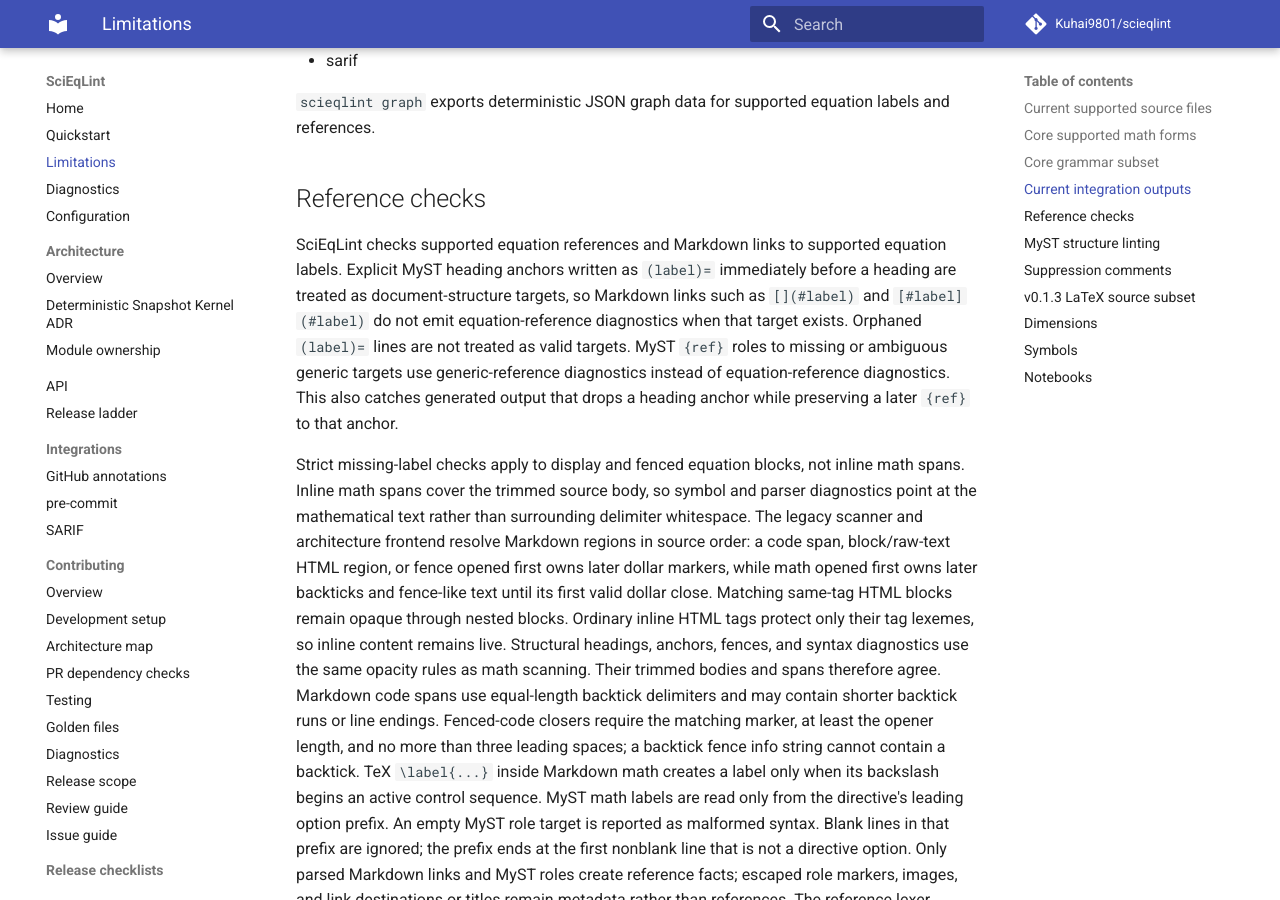
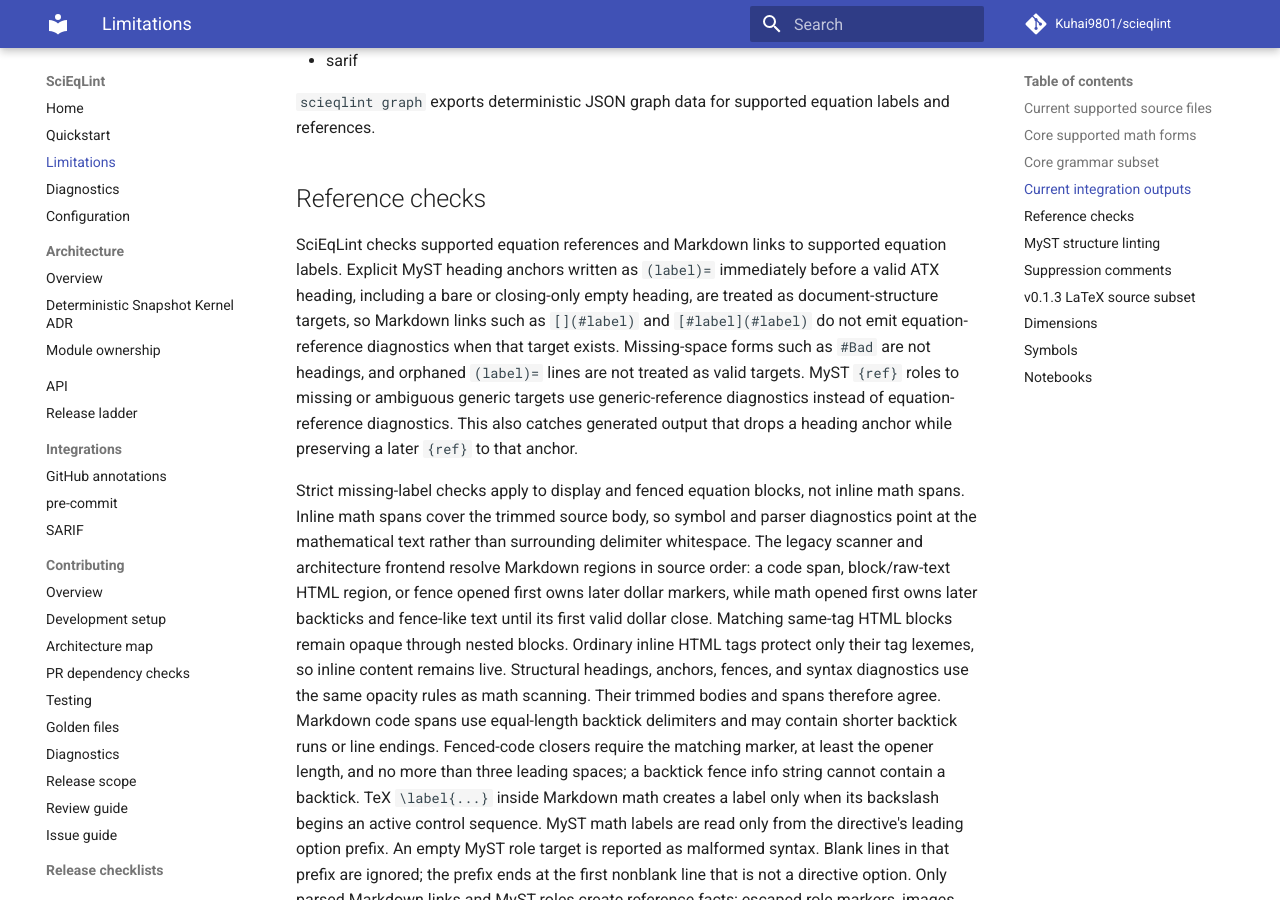
Before and after one commit to 1sgtpepper/scieqlint, an MkDocs documentation site: the page built from docs/limitations.md, in a window 1280 px wide and 900 px high, scrolled down 2191 px. Built offline with MkDocs 1.6.1 and Material for MkDocs 9.7.7, drawn with Linux system fonts in a browser that asks for light colours; comment, search, counter and statistics services are not loaded.

Commit message:
fix: align Markdown heading target semantics

```diff
--- a/docs/limitations.md
+++ b/docs/limitations.md
@@ -82,10 +82,12 @@ labels and references.
 
 SciEqLint checks supported equation references and Markdown links to supported
 equation labels. Explicit MyST heading anchors written as `(label)=` immediately
-before a heading are treated as document-structure targets, so Markdown links such
-as `[](#label)` and `[#label](#label)` do not emit equation-reference
-diagnostics when that target exists. Orphaned `(label)=` lines are not treated as
-valid targets. MyST `{ref}` roles to missing or ambiguous generic targets use
+before a valid ATX heading, including a bare or closing-only empty heading, are
+treated as document-structure targets, so Markdown links such as `[](#label)` and
+`[#label](#label)` do not emit equation-reference diagnostics when that target
+exists. Missing-space forms such as `#Bad` are not headings, and orphaned
+`(label)=` lines are not treated as valid targets. MyST `{ref}` roles to missing or
+ambiguous generic targets use
 generic-reference diagnostics instead of equation-reference diagnostics. This
 also catches generated output that drops a heading anchor while preserving a
 later `{ref}` to that anchor.
```
Also changed, not shown: CHANGELOG.md (+3 -1 lines), 2 other files.
